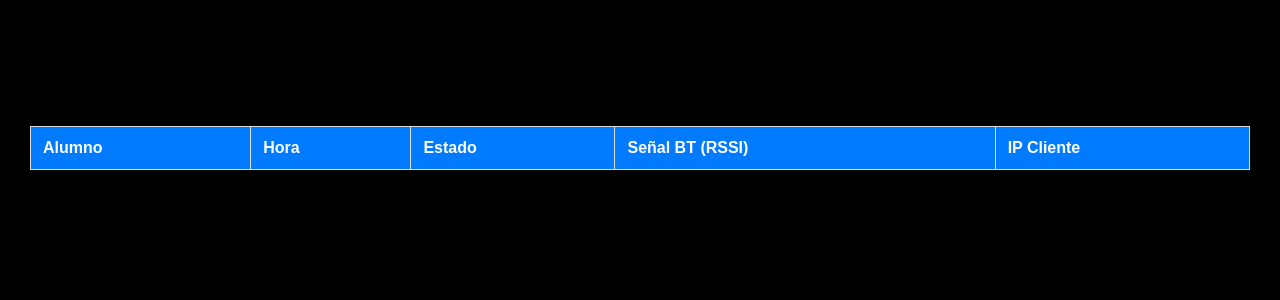
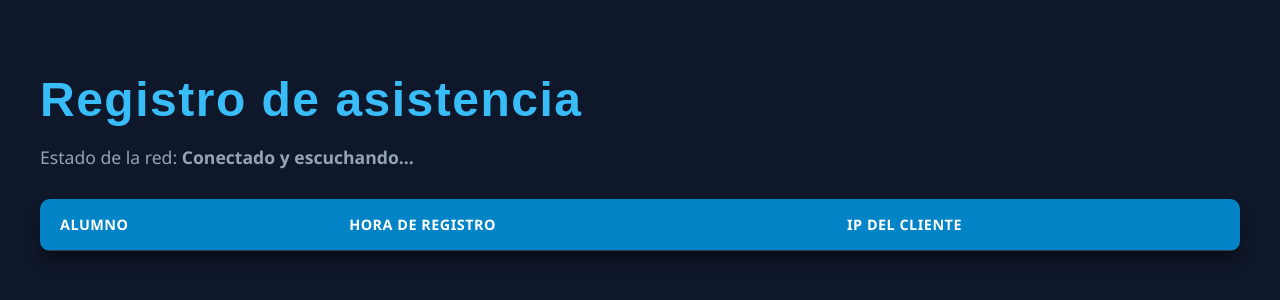
Before and after one commit to eli-ph/Proyecto-distribuidos, a Flask app: page / in a window 1280 px wide. Shown: the top 300 px of the page. Run offline with Flask 3, Linux system fonts and the light colour scheme; lists and menus that the app fills with data are empty; some libraries are stand-ins or nearby versions.

Commit message:
Cambios en interfaz

```diff
--- /dev/null
+++ b/static/style_laptop.css
@@ -0,0 +1,55 @@
+body {
+    font-family: 'Segoe UI', Tahoma, Geneva, Verdana, sans-serif;
+    background-color: #0f172a;
+    color: #f8fafc;
+    margin: 0;
+    padding: 40px;
+}
+
+.titulo_principal {
+    font-family: "Bebas Neue", sans-serif;
+    font-size: 3rem;
+    color: #38bdf8;
+    letter-spacing: 1.5px;
+    margin-bottom: 5px;
+}
+
+p {
+    color: #94a3b8;
+    font-size: 1.1rem;
+    margin-bottom: 30px;
+}
+
+table {
+    width: 100%;
+    border-collapse: collapse;
+    background: #1e293b;
+    border-radius: 10px;
+    overflow: hidden;
+    box-shadow: 0 10px 15px -3px rgba(0, 0, 0, 0.5);
+}
+
+th, td {
+    padding: 16px 20px;
+    text-align: left;
+    border-bottom: 1px solid #334155;
+}
+
+th {
+    background-color: #0284c7;
+    color: white;
+    font-weight: 600;
+    text-transform: uppercase;
+    font-size: 0.9rem;
+    letter-spacing: 0.5px;
+}
+
+tr:hover {
+    background-color: #263548;
+    transition: background 0.2s ease;
+}
+
+td {
+    color: #e2e8f0;
+    font-size: 1rem;
+}
--- a/templates/laptop.html
+++ b/templates/laptop.html
@@ -4,37 +4,39 @@
     <meta charset="UTF-8">
     <title>Servidor de Pase de Lista - Dashboard</title>
     <script src="https://cdn.socket.io/4.5.4/socket.io.min.js"></script>
-    <link rel="stylesheet" href="style_laptop.css">
+    <link rel="stylesheet" href="{{ url_for('static', filename='style_laptop.css') }}">
+
 </head>
 <body>
-    <h1>Registros en Tiempo Real</h1>
+    <h1 class="titulo_principal">Registro de asistencia</h1>
     <p>Estado de la red: <strong>Conectado y escuchando...</strong></p>
 
     <table>
         <thead>
             <tr>
                 <th>Alumno</th>
-            <th>Hora</th>
-            <th>Estado</th>
-            <th>Señal BT (RSSI)</th>
-            <th>IP Cliente</th>
+                <th>Hora de Registro</th>
+                <th>IP del Cliente</th>
             </tr>
         </thead>
-        <tbody id="tabla-asistencia"></tbody>
+        <tbody id="tabla-asistencia">
+            <!-- Aquí irán apareciendo los registros automáticamente -->
+        </tbody>
+    </table>
 
     <script>
+        // Conexión por WebSocket al servidor en la laptop
         const socket = io();
-            socket.on('nueva_asistencia', function(r) {
+
+        socket.on('nueva_asistencia', function(registro) {
             const tbody = document.getElementById('tabla-asistencia');
             const fila = document.createElement('tr');
             fila.innerHTML = `
-                    <td><strong>${r.nombre}</strong></td>
-                    <td>${r.hora}</td>
-                    <td><b style="color: ${r.estado === 'Asistencia' ? 'green' : 'orange'}">${r.estado}</b></td>
-                    <td>${r.rssi}</td>
-                    <td>${r.ip_cliente}</td>
+                <td><strong>${registro.nombre}</strong></td>
+                <td>${registro.hora}</td>
+                <td>${registro.ip_cliente}</td>
             `;
-                tbody.prepend(fila);
+            tbody.prepend(fila); // Agrega al inicio de la lista
         });
     </script>
 </body>
--- a/templates/static/style_laptop.css
+++ /dev/null
@@ -1,30 +0,0 @@
-body {
-    font-family: Arial, sans-serif;
-    margin: 30px;
-    background-color: #000000;
-}
-
-.titulo_principal {
-    color: #e2d6d6;
-    font-family: "Bebas Neue", sans-serif;
-    font-weight: 400;
-    font-style: normal;
-}
-
-table {
-    width: 100%;
-    border-collapse: collapse;
-    background: white;
-    margin-top: 20px;
-}
-
-th, td {
-    padding: 12px;
-    border: 1px solid #ddd;
-    text-align: left;
-}
-
-th {
-    background-color: #007bff;
-    color: white;
-}
```
Also changed, not shown: static/style_telefono.css (added, +75 -0 lines), templates/telefono.html (+14 -18 lines), templates/static/style_telefono.css (deleted). Lines whose indentation alone changed are shown as unchanged.
